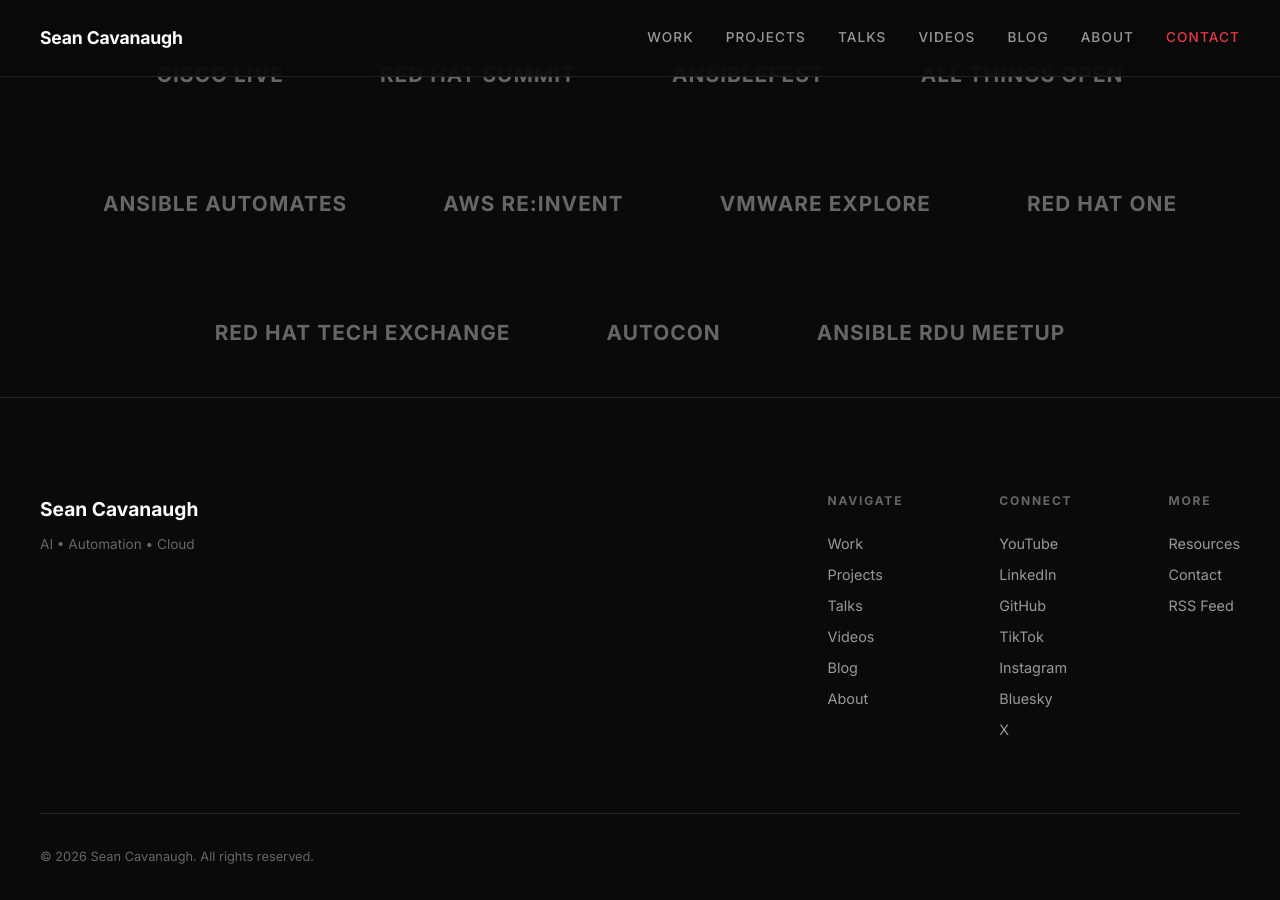
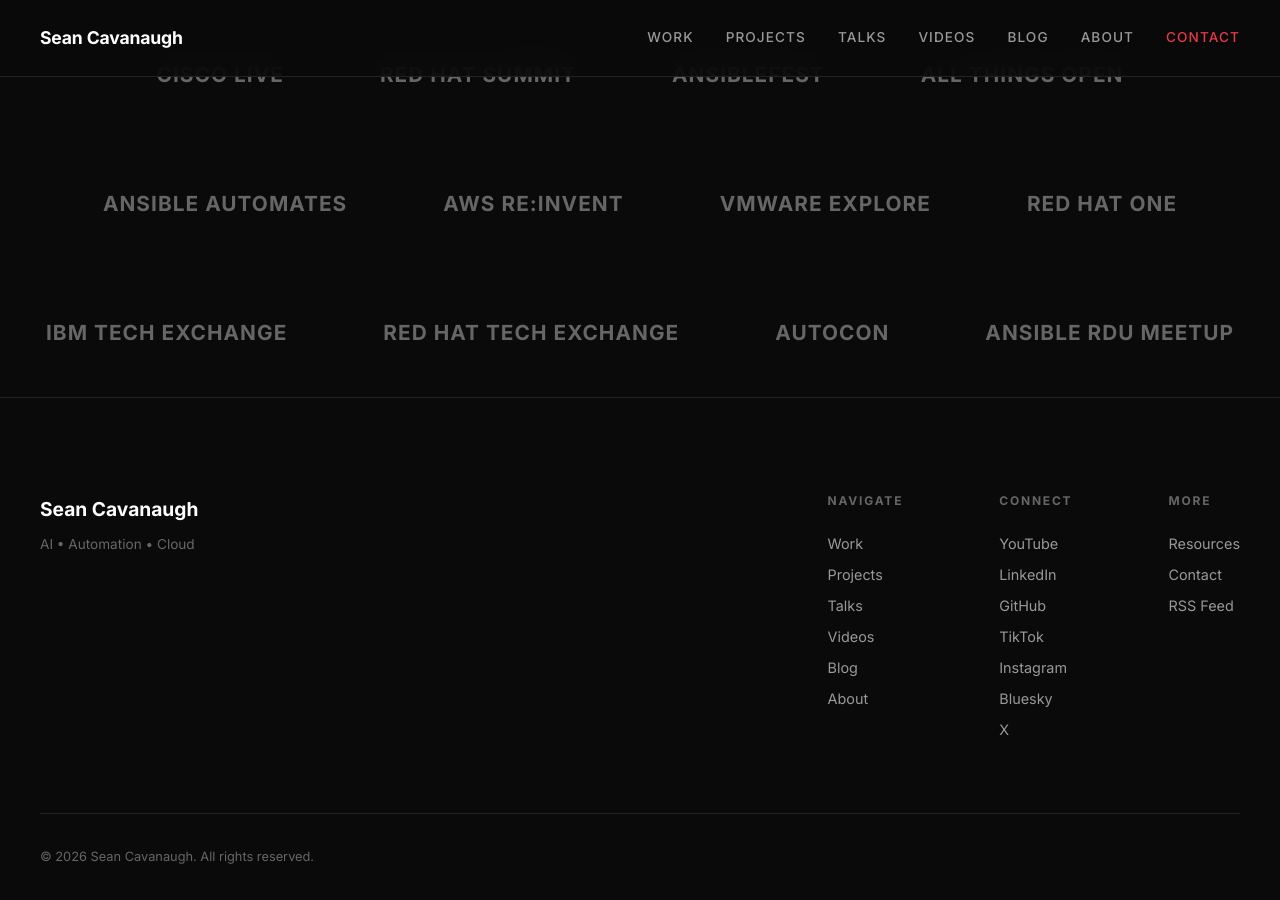
Before and after one commit to IPvSean/cavanaugh.pro, a Jekyll site: the page built from pages/talks.html, in a window 1280 px wide and 900 px high, scrolled down 5390 px. Built offline with Jekyll 4.4.1, drawn with Linux system fonts in a browser that asks for light colours.

Commit message:
Add IBM Tech Exchange 2025 Orlando photo and speaking venue
Co-authored-by: Cursor <cursoragent@cursor.com>

```diff
--- a/_data/gallery.yml
+++ b/_data/gallery.yml
@@ -183,6 +183,11 @@
   category: "people"
   year: 2025
 
+- src: "/assets/images/ibm-tech-exchange-2025.png"
+  alt: "Teaching workshops at IBM Tech Exchange 2025, Orlando"
+  category: "people"
+  year: 2025
+
 - src: "/assets/images/london-etx.png"
   alt: "London — teaching AIOps at Emerging Tech Experience (ETX)"
   category: "people"
--- a/_data/speaking.yml
+++ b/_data/speaking.yml
@@ -14,6 +14,8 @@
   logo: "vmware"
 - name: "Red Hat One"
   logo: "redhat"
+- name: "IBM Tech Exchange"
+  logo: "ibm"
 - name: "Red Hat Tech Exchange"
   logo: "redhat"
 - name: "AutoCon"
```
Also changed, not shown: assets/images/ibm-tech-exchange-2025.png (added).
